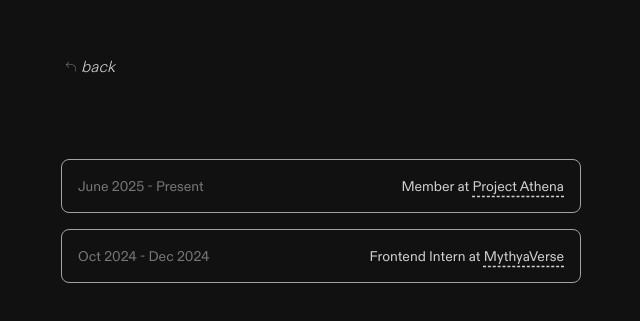
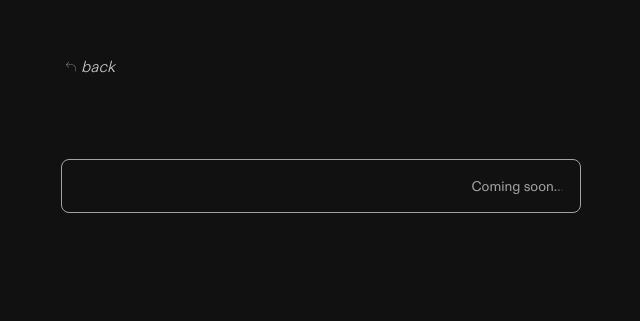
Before and after one commit to emmanuelotoo/portfolio, a Next.js app: page /experiences in a window 1280 px wide. Shown: the part 153-474 px from the top of the page, without its empty margins (319-959 px from the left). Built offline with nearby package versions, Linux system fonts and the light colour scheme.

Commit message:
Refactor Experience component to display a "Coming Soon" message with animated dots, removing previous experience entries.

```diff
--- a/src/app/(routes)/experiences/page.tsx
+++ b/src/app/(routes)/experiences/page.tsx
@@ -1,74 +1,67 @@
 "use client";
 import { motion } from "framer-motion";
 
-const experiences = [
-//   {
-//     id: "1",
-//     title: "Project Engineer at Wipro",
-//     href: "https://www.wipro.com/",
-//     date: "July 2025 - Present",
-//   },
-  {
-    id: "2",
-    title: "project athena",
-    href: "https://x.com/AthenaF0SS",
-    date: "June 2025 - Present",
-  },
-  {
-    id: "3",
-    title: "Frontend Intern at mythyaverse",
-    href: "https://mythyaverse.com/",
-    date: "Oct 2024 - Dec 2024",
-  },
-];
+const AnimatedDots = () => {
+  return (
+    <span className="inline-flex">
+      <motion.span
+        animate={{ opacity: [0, 1, 0] }}
+        transition={{
+          duration: 1.5,
+          repeat: Infinity,
+          delay: 0,
+        }}
+      >
+        .
+      </motion.span>
+      <motion.span
+        animate={{ opacity: [0, 1, 0] }}
+        transition={{
+          duration: 1.5,
+          repeat: Infinity,
+          delay: 0.2,
+        }}
+      >
+        .
+      </motion.span>
+      <motion.span
+        animate={{ opacity: [0, 1, 0] }}
+        transition={{
+          duration: 1.5,
+          repeat: Infinity,
+          delay: 0.4,
+        }}
+      >
+        .
+      </motion.span>
+    </span>
+  );
+};
 
 export default function Experience() {
   return (
     <section className="mb-16">
       <div className="space-y-4">
-        {experiences.map((experience) => (
-          <motion.a
-            key={experience.id}
-            href={experience.href}
-            target="_blank"
-            rel="noreferrer"
-            className="relative z-10 -mx-1 flex cursor-pointer flex-col gap-1 rounded-lg border border-secondary-foreground bg-secondary p-4 hover:shadow-lg"
+        {/* Coming Soon Experience */}
+        <motion.div
+          className="relative z-10 -mx-1 flex cursor-pointer flex-col gap-1 rounded-lg border border-secondary-foreground bg-secondary p-4 text-secondary-foreground hover:bg-secondary/80 hover:shadow-lg"
           whileHover={{ scale: 1.02 }}
           whileTap={{ scale: 0.98 }}
           initial={{ opacity: 0, y: 10 }}
           animate={{ opacity: 1, y: 0 }}
           exit={{ opacity: 0, y: -10 }}
-            transition={{
-              duration: 0.3
-            }}
+          transition={{ duration: 0.3 }}
         >
           <div className="flex items-center justify-between">
             <span className="text-sm font-sm text-secondary-foreground/70">
-                {experience.date}
+              {/* Empty date for coming soon */}
             </span>
             <h3 className="text-sm font-sm">
-                {experience.id === "3" ? (
-                  <>
-                    Frontend Intern at{" "}
-                    <span className="underline decoration-dashed underline-offset-[5px]">
-                      MythyaVerse
-                    </span>
-                  </>
-                ) : experience.id === "2" ? (
-                  <>
-                    Member at{" "}
-                    <span className="underline decoration-dashed underline-offset-[5px]">
-                      Project Athena
-                    </span>
-                  </>
-
-                ) : (
-                  experience.title
-                )}
+              Coming soon
+              <AnimatedDots />
             </h3>
           </div>
-          </motion.a>
-        ))}
+        </motion.div>
       </div>
     </section>
   );
```
Lines whose indentation alone changed are shown as unchanged.
